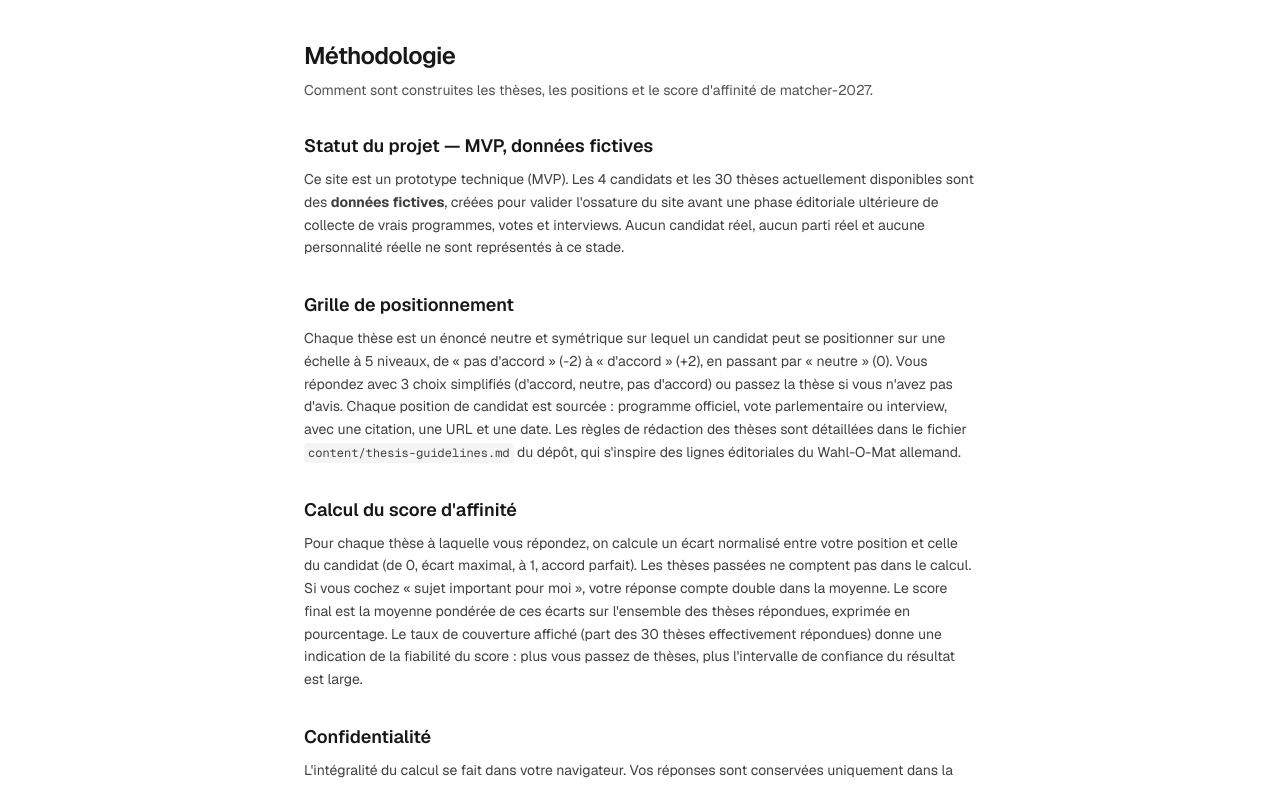
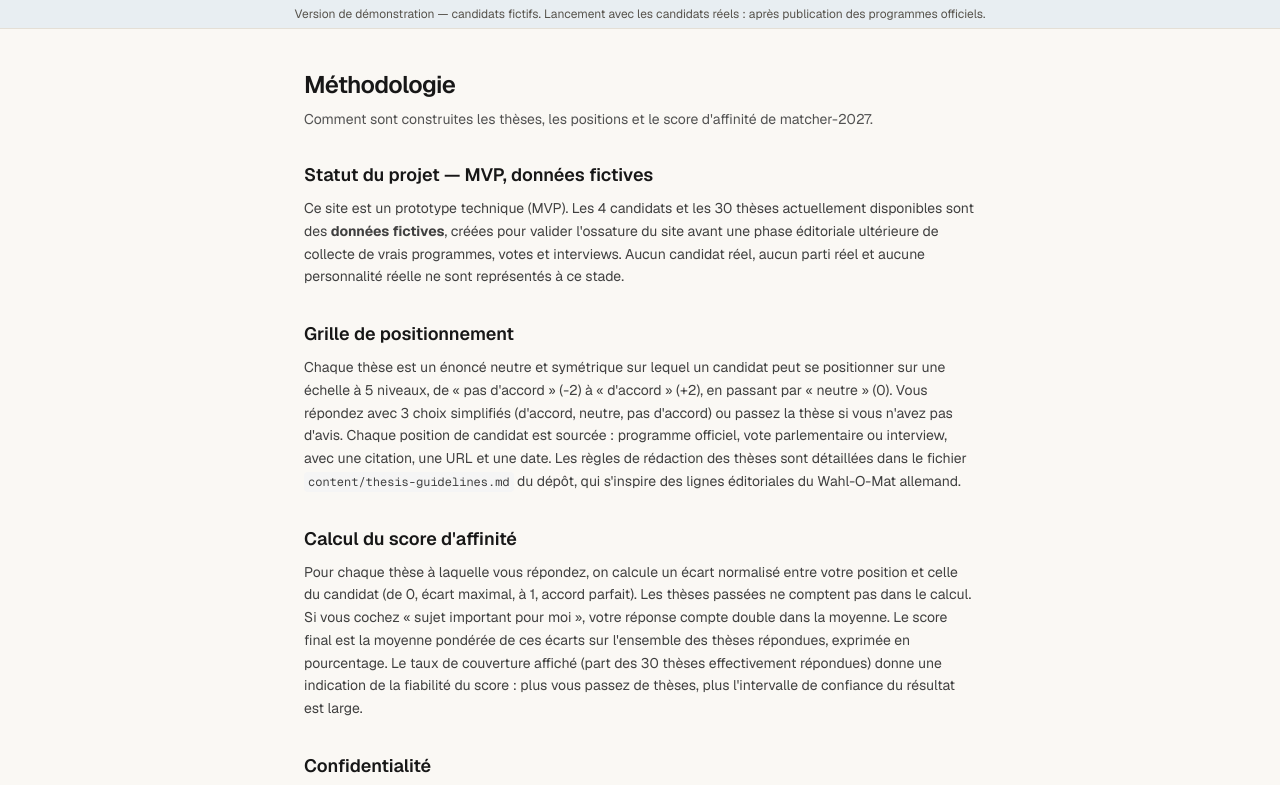
Before and after one commit to alexandreadamdufour/matcher-2027, a Next.js app: page /methodologie in a window 1280 px wide. Shown: the top 785 px of the page. Built offline with nearby package versions, Linux system fonts and the light colour scheme.

Commit message:
feat: editorial design tokens (paper/ink/brand palette, serif display font, demo banner)

```diff
--- a/src/app/globals.css
+++ b/src/app/globals.css
@@ -3,24 +3,26 @@
 
 :root {
   --radius: 0.5rem;
-  --background: #ffffff;
-  --foreground: #171717;
-  --card: #ffffff;
-  --card-foreground: #171717;
-  --popover: #ffffff;
-  --popover-foreground: #171717;
-  --primary: #171717;
-  --primary-foreground: #fafafa;
-  --secondary: #f5f5f5;
-  --secondary-foreground: #171717;
-  --muted: #f5f5f5;
-  --muted-foreground: #737373;
-  --accent: #f5f5f5;
-  --accent-foreground: #171717;
-  --destructive: #dc2626;
-  --border: #e5e5e5;
-  --input: #e5e5e5;
-  --ring: #a3a3a3;
+  --background: #faf8f4;
+  --foreground: #1c1b19;
+  --card: #faf8f4;
+  --card-foreground: #1c1b19;
+  --popover: #faf8f4;
+  --popover-foreground: #1c1b19;
+  --primary: #2b4c6f;
+  --primary-foreground: #faf8f4;
+  --secondary: #f0ede6;
+  --secondary-foreground: #1c1b19;
+  --muted: #f0ede6;
+  --muted-foreground: #57534c;
+  --accent: #f0ede6;
+  --accent-foreground: #1c1b19;
+  --destructive: #a3402b;
+  --border: #e4dfd6;
+  --input: #e4dfd6;
+  --ring: #2b4c6f;
+  --brand: #2b4c6f;
+  --brand-soft: #e8eef2;
 }
 
 @theme inline {
@@ -46,30 +48,35 @@
   --color-border: var(--border);
   --color-input: var(--input);
   --color-ring: var(--ring);
+  --color-brand: var(--brand);
+  --color-brand-soft: var(--brand-soft);
   --font-sans: var(--font-geist-sans);
   --font-mono: var(--font-geist-mono);
+  --font-serif: var(--font-source-serif);
 }
 
 @media (prefers-color-scheme: dark) {
   :root {
-    --background: #0a0a0a;
-    --foreground: #ededed;
-    --card: #0a0a0a;
-    --card-foreground: #ededed;
-    --popover: #0a0a0a;
-    --popover-foreground: #ededed;
-    --primary: #ededed;
-    --primary-foreground: #171717;
-    --secondary: #262626;
-    --secondary-foreground: #ededed;
-    --muted: #262626;
-    --muted-foreground: #a3a3a3;
-    --accent: #262626;
-    --accent-foreground: #ededed;
-    --destructive: #f87171;
-    --border: #262626;
-    --input: #262626;
-    --ring: #525252;
+    --background: #171613;
+    --foreground: #ede9e0;
+    --card: #171613;
+    --card-foreground: #ede9e0;
+    --popover: #171613;
+    --popover-foreground: #ede9e0;
+    --primary: #86aed0;
+    --primary-foreground: #14181c;
+    --secondary: #24221d;
+    --secondary-foreground: #ede9e0;
+    --muted: #24221d;
+    --muted-foreground: #b2aca0;
+    --accent: #24221d;
+    --accent-foreground: #ede9e0;
+    --destructive: #e0836a;
+    --border: #322f28;
+    --input: #322f28;
+    --ring: #86aed0;
+    --brand: #86aed0;
+    --brand-soft: #1e2a33;
   }
 }
 
@@ -87,14 +94,29 @@
 
 @media (prefers-reduced-motion: no-preference) {
   .thesis-transition {
-    animation: thesis-fade-in 200ms ease-out;
+    animation: thesis-fade-in 260ms cubic-bezier(0.16, 1, 0.3, 1);
+  }
+
+  .reveal-row {
+    animation: reveal-row 500ms cubic-bezier(0.16, 1, 0.3, 1) backwards;
   }
 }
 
 @keyframes thesis-fade-in {
   from {
     opacity: 0;
-    transform: translateY(4px);
+    transform: translateX(12px);
+  }
+  to {
+    opacity: 1;
+    transform: translateX(0);
+  }
+}
+
+@keyframes reveal-row {
+  from {
+    opacity: 0;
+    transform: translateY(6px);
   }
   to {
     opacity: 1;
--- a/src/app/layout.tsx
+++ b/src/app/layout.tsx
@@ -1,9 +1,10 @@
 import type { Metadata, Viewport } from "next";
-import { Geist, Geist_Mono } from "next/font/google";
+import { Geist, Geist_Mono, Source_Serif_4 } from "next/font/google";
 import "./globals.css";
 import { AnswersProvider } from "@/lib/answers-store";
 import { Footer } from "@/components/Footer";
 import { ServiceWorkerRegistration } from "@/components/ServiceWorkerRegistration";
+import { DemoBanner } from "@/components/DemoBanner";
 
 const geistSans = Geist({
   variable: "--font-geist-sans",
@@ -15,8 +16,18 @@ const geistMono = Geist_Mono({
   subsets: ["latin"],
 });
 
+const sourceSerif = Source_Serif_4({
+  variable: "--font-source-serif",
+  subsets: ["latin"],
+  weight: ["500", "600"],
+});
+
 export const metadata: Metadata = {
-  title: "matcher-2027 — Comparateur de programmes",
+  metadataBase: new URL("https://matcher-2027.vercel.app"),
+  title: {
+    default: "matcher-2027 — Comparateur de programmes",
+    template: "%s — matcher-2027",
+  },
   description:
     "Comparez vos positions à celles de candidats fictifs sur 30 thèses de la présidentielle 2027. MVP, données de test.",
   manifest: "/manifest.webmanifest",
@@ -30,7 +41,10 @@ export const metadata: Metadata = {
 };
 
 export const viewport: Viewport = {
-  themeColor: "#111111",
+  themeColor: [
+    { media: "(prefers-color-scheme: light)", color: "#faf8f4" },
+    { media: "(prefers-color-scheme: dark)", color: "#171613" },
+  ],
   width: "device-width",
   initialScale: 1,
 };
@@ -43,9 +57,10 @@ export default function RootLayout({
   return (
     <html
       lang="fr"
-      className={`${geistSans.variable} ${geistMono.variable} h-full antialiased`}
+      className={`${geistSans.variable} ${geistMono.variable} ${sourceSerif.variable} h-full antialiased`}
     >
       <body className="min-h-full flex flex-col">
+        <DemoBanner />
         <AnswersProvider>
           <div className="flex-1 flex flex-col">{children}</div>
           <Footer />
--- /dev/null
+++ b/src/components/DemoBanner.tsx
@@ -0,0 +1,8 @@
+export function DemoBanner() {
+  return (
+    <div className="border-b border-border bg-brand-soft px-4 py-1.5 text-center text-xs text-muted-foreground">
+      Version de démonstration — candidats fictifs. Lancement avec les
+      candidats réels : après publication des programmes officiels.
+    </div>
+  );
+}
--- /dev/null
+++ b/src/lib/candidate-colors.ts
@@ -0,0 +1,12 @@
+export const CANDIDATE_COLORS: Record<string, string> = {
+  alpha: "#2b4c6f", // ink-blue
+  beta: "#6b7a3f", // olive
+  gamma: "#8c4b3b", // brick
+  delta: "#6b5b8c", // plum
+};
+
+export const FALLBACK_CANDIDATE_COLOR = "#57534c";
+
+export function candidateColor(candidateId: string): string {
+  return CANDIDATE_COLORS[candidateId] ?? FALLBACK_CANDIDATE_COLOR;
+}
```
